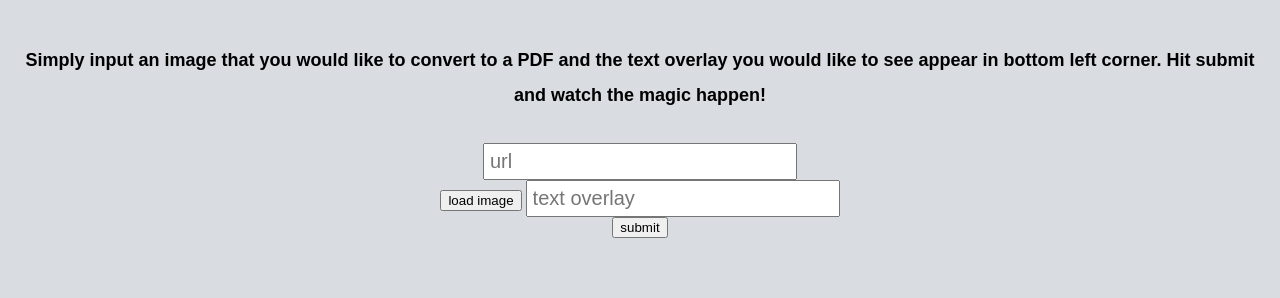
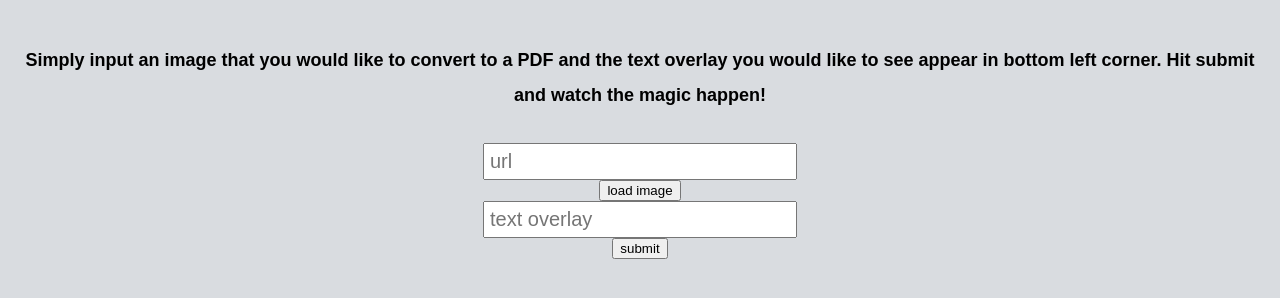
Before and after one commit to William-Hicks/William-Hicks.github.io, a plain HTML site: page index.html in a window 1280 px wide. Shown: the part 92-390 px from the top of the page. Drawn offline with Linux system fonts and the light colour scheme.

Commit message:
Update index.html

```diff
--- a/index.html
+++ b/index.html
@@ -17,7 +17,7 @@
 	<div class='mainTable'>
 		<form method='POST' class='submit'>
 			<input type='text' placeholder="url" name='url' id='urlSubmit'><br>
-			<input type='submit' value='load image' onclick="displayImageFromUrl()">
+			<input type='submit' value='load image' onclick="displayImageFromUrl()"><br>
 			<input type='text' placeholder="text overlay" name='selftext'><br>
 			<input type="submit" value='submit' onclick="">
 		</form>
```
